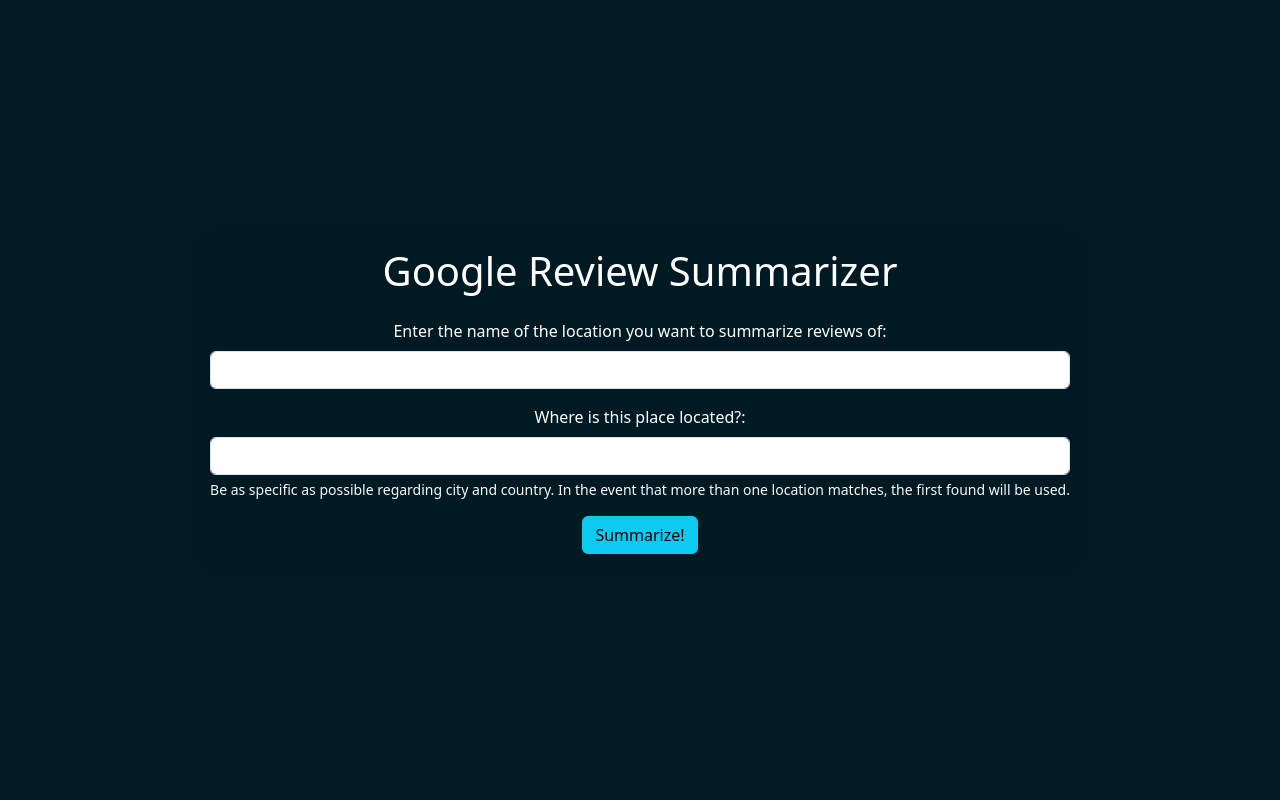
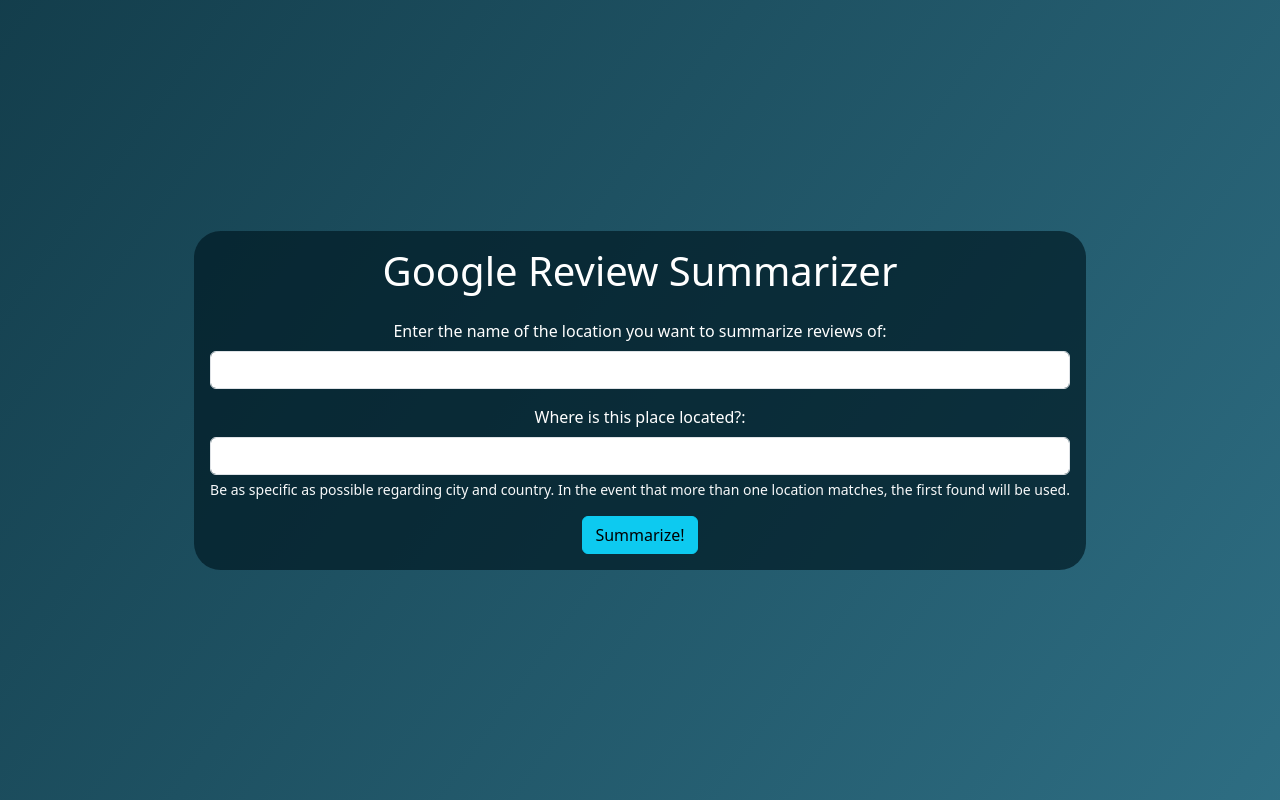
Before and after one commit to arjundha/Google-Review-Summarizer, a Flask app: page / in a window 1280 px wide. Run offline with Flask 3, Linux system fonts and the light colour scheme.

Commit message:
New background CSS

```diff
--- a/static/styles/background.css
+++ b/static/styles/background.css
@@ -1,16 +1,44 @@
 body {
-  background-color: hsl(195, 100%, 7%);
+  background: linear-gradient(126deg, #001b24, #6adaff);
+  background-size: 400% 400%;
+
+  -webkit-animation: AnimationName 9s ease infinite;
+  -moz-animation: AnimationName 9s ease infinite;
+  animation: AnimationName 9s ease infinite;
 }
 
-#canvas {
-  position: absolute;
-  width: 100%;
-  height: 100%;
-  filter: url('#shadowed-goo');
-  z-index: -9999;
+/* Keyframes for Gradient */
+/* Generated via: https://www.gradient-animator.com/ */
+@-webkit-keyframes AnimationName {
+  0% {
+    background-position: 2% 0%;
+  }
+  50% {
+    background-position: 99% 100%;
+  }
+  100% {
+    background-position: 2% 0%;
+  }
 }
-
-svg {
-  display: none;
-  z-index: -999;
+@-moz-keyframes AnimationName {
+  0% {
+    background-position: 2% 0%;
+  }
+  50% {
+    background-position: 99% 100%;
+  }
+  100% {
+    background-position: 2% 0%;
+  }
 }
+@keyframes AnimationName {
+  0% {
+    background-position: 2% 0%;
+  }
+  50% {
+    background-position: 99% 100%;
+  }
+  100% {
+    background-position: 2% 0%;
+  }
+}
```
